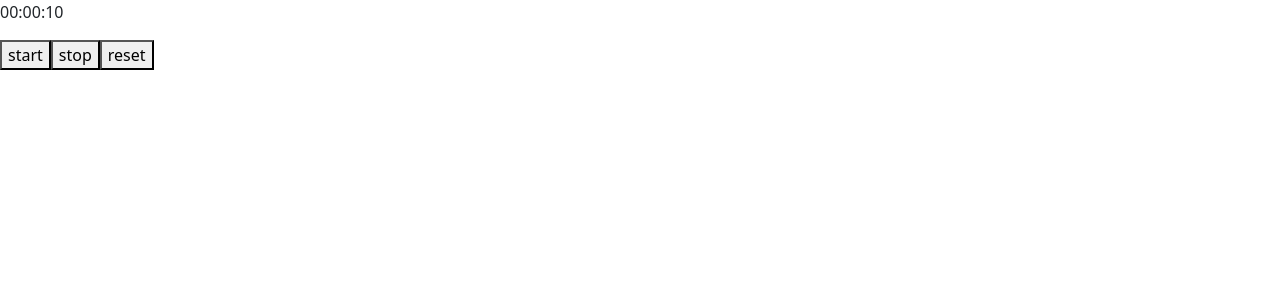
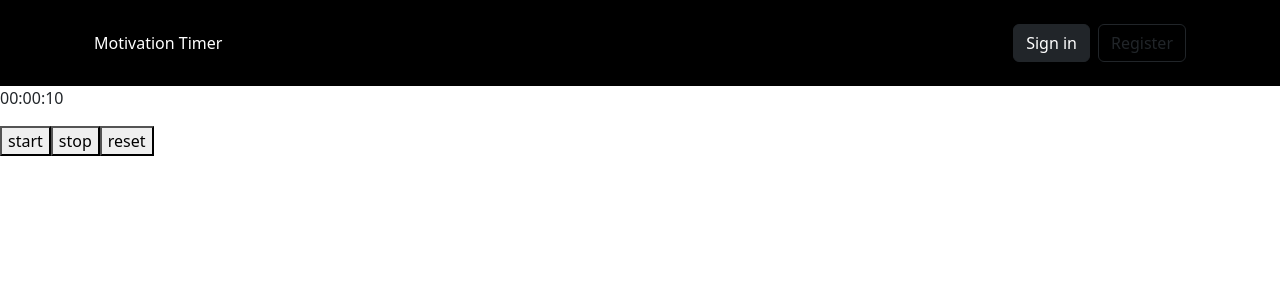
Before and after one commit to motibe-devops-geek202507/MotivationTimer, a React (Vite) app: page /timer in a window 1280 px wide. Shown: the top 300 px of the page. Built offline with nearby package versions, Linux system fonts and the light colour scheme.

Commit message:
add Header

```diff
--- a/src/App.jsx
+++ b/src/App.jsx
@@ -1,5 +1,4 @@
 import React, { useEffect, useState } from 'react';
-import Home from './pages/Home';
 import Timer from './pages/Timer';
 import Login from './pages/Login';
 import { Routes, Route } from 'react-router-dom';
@@ -10,6 +9,7 @@ import TopPage from './pages/TopPage';
 import LoginModal from './components/Modal/LoginModal';
 import RegisterModal from './components/Modal/RegisterModal';
 import ErrorModal from './components/Modal/ErrorModal';
+import Header from './components/Header';
 
 import { fetchCurrentUser, handleLogin, handleRegister  } from "./apiHandlers";
 
@@ -22,6 +22,7 @@ function App() {
   }, []);
   return (
     <div>
+      <Header />
       <Routes>
         <Route path="/" element={<TopPage />} />
         <Route path="/timer" element={<Timer />} />
--- a/src/components/Header.jsx
+++ b/src/components/Header.jsx
@@ -1,8 +1,20 @@
 import React from 'react'
+import LoginButton from './LoginButton'
+import RegisterButton from './RegisterButton'
 
 const Header = () => {
   return (
-    <div>Header</div>
+    <header className="bg-black text-white py-4">
+      <div className="container mx-auto px-4">
+        <div className="d-flex justify-content-between align-items-center">
+          <div className="text-xl font-bold">Motivation Timer</div>
+          <div className="d-flex gap-2">
+            <LoginButton />
+            <RegisterButton />
+          </div>
+        </div>
+      </div>
+    </header>
   )
 }
 
```
